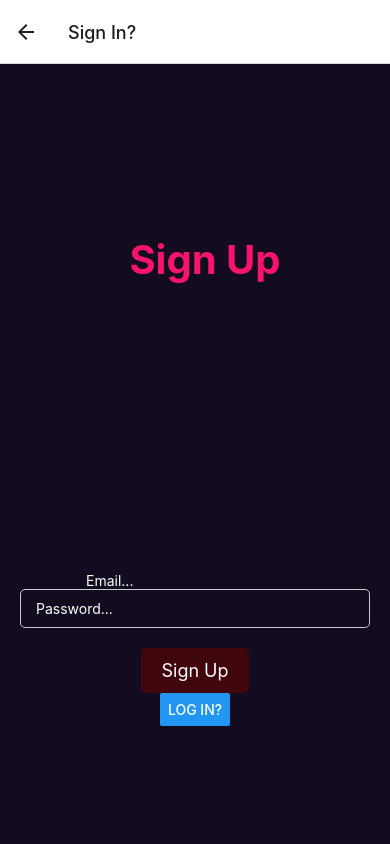
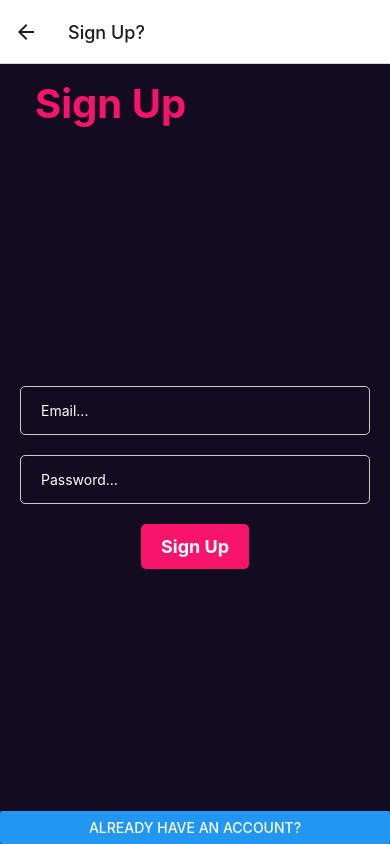
Before and after one commit to Capstone-2023-Amanda-Gabe/API, a React Native app in the folder CLIENT/: screen /Splash in a window 390 px wide. Built offline with nearby package versions, Linux system fonts and the light colour scheme; no server answers.

Commit message:
alot of changes

```diff
--- a/CLIENT/App.js
+++ b/CLIENT/App.js
@@ -6,8 +6,8 @@ import { Provider } from 'react-redux'
 import { useState } from "react";
 import { View } from "react-native";
 // import {Calendar} from 'react-native-calendars';
-import SignInScreen from "./pages/Signup";
-import SignUpScreen from "./pages/Login";
+import SignUpScreen from "./pages/SignUp";
+import LogInScreen from "./pages/LogIn";
 import { NavigationContainer } from "@react-navigation/native";
 import { createNativeStackNavigator } from "@react-navigation/native-stack";
 import * as SecureStore from "expo-secure-store";
@@ -44,7 +44,7 @@ export default function App() {
   const [selectedDay, setSelected] = useState("");
 
 
-  return(
+  return (
     <Provider store={store}>
       <QueryClientProvider client={queryClient}>
         <ClerkProvider publishableKey={CLERK_PUBLISHABLE_KEY} tokenCache={tokenCache}>
@@ -63,8 +63,8 @@ export default function App() {
             <SignedOut>
               <Stack.Navigator initialRouteName="Splash">
                 <Stack.Screen name="Splash" component={SplashScreen} />
-            <Stack.Screen name="Sign In?" component={SignInScreen} />
                 <Stack.Screen name="Sign Up?" component={SignUpScreen} />
+                <Stack.Screen name="Log In?" component={LogInScreen} />
               </Stack.Navigator>
             </SignedOut>
           </NavigationContainer>
--- a/CLIENT/package.json
+++ b/CLIENT/package.json
@@ -34,7 +34,8 @@
     "react-native-safe-area-context": "4.6.3",
     "react-native-screens": "~3.22.0",
     "react-native-web": "~0.19.6",
-    "react-query": "^3.39.3"
+    "react-query": "^3.39.3",
+    "react-redux": "^8.1.2"
   },
   "devDependencies": {
     "@babel/core": "^7.20.0"
--- a/CLIENT/pages/Login.js
+++ b/CLIENT/pages/Login.js
@@ -1,96 +1,172 @@
-import * as React from "react";
-import { Text, TextInput, TouchableOpacity, View } from "react-native";
-import { useSignUp } from "@clerk/clerk-expo";
+import React from "react";
+import {
+  Text,
+  TextInput,
+  TouchableOpacity,
+  View,
+  StyleSheet,
+} from "react-native";
+import { useSignIn } from "@clerk/clerk-expo";
+import { Button } from "react-native";
 
-export default function SignUpScreen() {
-  const { isLoaded, signUp, setActive } = useSignUp();
 
+
+export default function SignInScreen({ navigation }) {
+  const { LogIn, setActive, isLoaded } = useSignIn();
   const [emailAddress, setEmailAddress] = React.useState("");
   const [password, setPassword] = React.useState("");
-  const [pendingVerification, setPendingVerification] = React.useState(false);
-  const [code, setCode] = React.useState("");
 
-  // start the sign up process.
-  const onSignUpPress = async () => {
+
+  const onLogInPress = async () => {
     if (!isLoaded) {
       return;
     }
 
     try {
-      await signUp.create({
-        emailAddress,
+      const completeLogIn = await LogIn.create({
+        identifier: emailAddress,
         password,
       });
-
-      // send the email.
-      await signUp.prepareEmailAddressVerification({ strategy: "email_code" });
-
-      // change the UI to our pending section.
-      setPendingVerification(true);
+      await setActive({ session: completeLogIn.createdSessionId });
     } catch (err) {
-      console.error(JSON.stringify(err, null, 2));
-    }
-  };
-
-  // This verifies the user using email code that is delivered.
-  const onPressVerify = async () => {
-    if (!isLoaded) {
-      return;
-    }
-
-    try {
-      const completeSignUp = await signUp.attemptEmailAddressVerification({
-        code,
-      });
-
-      await setActive({ session: completeSignUp.createdSessionId });
-    } catch (err) {
-      console.error(JSON.stringify(err, null, 2));
+      console.log(err);
     }
   };
 
   return (
-    <View>
-      {!pendingVerification && (
-        <View>
-          <View>
+    <View style={styles.container}>
+      <View style={styles.header}>
+        <Text style={styles.headerText}>Log In</Text>
+      </View>
+
+      <View style={styles.content}>
         <TextInput
+          style={styles.input}
+          // styles={{ color: "white" }}
           autoCapitalize="none"
           value={emailAddress}
           placeholder="Email..."
-              onChangeText={(email) => setEmailAddress(email)}
+          onChangeText={(emailAddress) => setEmailAddress(emailAddress)}
+          placeholderTextColor="white"
+        />
+
+        <TextInput
+          style={styles.input}
+          autoCapitalize="none"
+          value={password}
+          placeholder="Password..."
+          secureTextEntry={true}
+          onChangeText={(password) => setPassword(password)}
+          placeholderTextColor="white"
         />
         </View>
 
-          <View>
-            <TextInput
-              value={password}
-              placeholder="Password..."
-              placeholderTextColor="#000"
-              secureTextEntry={true}
-              onChangeText={(password) => setPassword(password)}
+        <TouchableOpacity
+          style={[styles.button, { backgroundColor: "#f8146b" }]}
+          onPress={onLogInPress}
+        >
+          <Text style={[styles.buttonText, {  fontSize: 18 }]}>
+            Log In
+          </Text>
+        </TouchableOpacity>
+
+        <Button
+          title="Log In?"
+          onPress={() => navigation.navigate("Log In?")}
         />
       </View>
 
-          <TouchableOpacity onPress={onSignUpPress}>
-            <Text>Log In</Text>
-          </TouchableOpacity>
-        </View>
-      )}
-      {pendingVerification && (
-        <View>
-          <View>
-            <TextInput
-              value={code}
-              placeholder="Code..."
-              onChangeText={(code) => setCode(code)}
-            />
-          </View>
-          <TouchableOpacity onPress={onPressVerify}>
-            <Text>Verify Email</Text>
-          </TouchableOpacity>
-        </View>
-      )}
-    </View>
-  );
-}
+  )
+};
+
+const styles = StyleSheet.create({
+  container: {
+    flex: 1,
+    width: "100%",
+    backgroundColor: "#130c20",
+  },
+
+  header: {
+    backgroundColoir: "#130c20",
+    padding: 15,
+    alignSelf: "flex-start"
+  },
+
+  headerText: {
+    color: "#f8146b",
+    fontSize: 40,
+    fontWeight: "bold",
+    marginLeft: 20,
+  },
+
+  content: {
+    flex: 1,
+    justifyContent: "center",
+    alignItems: "center",
+    paddingHorizontal: 20,
+    backgroundColor: "#130c20",
+  },
+
+  input: {
+    width: "100%",
+    marginBottom: 20,
+    paddingVertical: 10,
+    paddingHorizontal: 15,
+    borderWidth: 1,
+    borderColor: "#ccc",
+    borderRadius: 5,
+    color: "white",
+  },
+
+  button: {
+    paddingVertical: 12,
+    paddingHorizontal: 20,
+    borderRadius: 5,
+  },
+
+  buttonText: {
+    color: "white",
+    fontSize: 18,
+    textAlign: "center",
+    fontWeight: "bold",
+  },
+});
+
+
+
+
+
+
+
+
+
+
+// const images = [
+//   "https://e1.pxfuel.com/desktop-wallpaper/292/938/desktop-wallpaper-fashion-aesthetic-fashion-collage.jpg",
+//   "https://wallpaper.dog/large/20504694.png",
+//   "https://wallpaperaccess.com/full/1437797.jpg",
+// ];
+
+
+
+
+// useEffect(() => {
+//   const interval = setInterval(changeBackground, 2000);
+//   return () => clearInterval(interval);
+// }, []);
+
+// const changeBackground = () => {
+//   const newIndex = Math.floor(Math.random() * images.length);
+//   setCurrentImageIndex(newIndex);
+// };
+
+
+{/* <ImageBackground
+        source={{ uri: images[currentImageIndex] }}
+        resizeMode="cover"
+        style={styles.image}
+      > */}
+
+
+
+      // import { useState, useEffect } from "react";
--- a/CLIENT/pages/SplashScreen.js
+++ b/CLIENT/pages/SplashScreen.js
@@ -12,7 +12,7 @@ import {
 export default function SplashScreen({ navigation }) {
   useEffect(() => {
     const timer = setTimeout(() => {
-      navigation.navigate("Sign In?");
+      navigation.navigate("Sign Up?");
     }, 2000);
 
     return () => clearTimeout(timer);
--- a/CLIENT/pages/signUp.js
+++ b/CLIENT/pages/signUp.js
@@ -1,48 +1,63 @@
-import React from "react";
-import {
-  Text,
-  TextInput,
-  TouchableOpacity,
-  View,
-  StyleSheet,
-} from "react-native";
-import { useSignIn } from "@clerk/clerk-expo";
-import { Button } from "react-native";
-import { useState, useEffect } from "react";
+import * as React from "react";
+import { Text, TextInput, TouchableOpacity, View, Button, StyleSheet } from "react-native";
+import { useSignUp } from "@clerk/clerk-expo";
+
+export default function SignUpScreen({ navigation }) {
+  const { isLoaded, signUp, setActive } = useSignUp();
+
+  const [emailAddress, setEmailAddress] = React.useState("");
+  const [password, setPassword] = React.useState("");
+  const [pendingVerification, setPendingVerification] = React.useState(false);
+  const [code, setCode] = React.useState("");
 
 
-export default function SignUpScreen({ navigation }) {
-  // const [currentImageIndex, setCurrentImageIndex] = useState(0);
-  const { signIn, setActive, isLoaded } = useSignIn();
-  const [emailAddress, setEmailAddress] = React.useState("");
-  const [password, setPassword] = React.useState("");
-
-
-  const onSignInPress = async () => {
+  const onSignUpPress = async () => {
     if (!isLoaded) {
       return;
     }
 
     try {
-      const completeSignIn = await signIn.create({
-        identifier: emailAddress,
+      await signUp.create({
+        emailAddress,
         password,
       });
-      await setActive({ session: completeSignIn.createdSessionId });
+
+      // send the email.
+      await signUp.prepareEmailAddressVerification({ strategy: "email_code" });
+
+      // change the UI to our pending section.
+      setPendingVerification(true);
     } catch (err) {
-      console.log(err);
+      console.error(JSON.stringify(err, null, 2));
+    }
+  };
+
+  // This verifies the user using email code that is delivered.
+  const onPressVerify = async () => {
+    if (!isLoaded) {
+      return;
+    }
+
+    try {
+      const completeSignUp = await signUp.attemptEmailAddressVerification({
+        code,
+      });
+
+      await setActive({ session: completeSignUp.createdSessionId });
+    } catch (err) {
+      console.error(JSON.stringify(err, null, 2));
     }
   };
 
   return (
     <View style={styles.container}>
-        <View style={styles.content}>
-          <Text style={styles.headerText}>Sign Up</Text>
-          </View>
-          <View style={styles.content}>
+      <View style={styles.header}>
+        <Text style={styles.headerText}>Sign Up</Text>
+      </View>
+
+      <View style={styles.content}>
           <TextInput
-            styles={styles.input}
-            style={{ color: "white" }}
+            style={styles.input}
             autoCapitalize="none"
             value={emailAddress}
             placeholder="Email..."
@@ -55,25 +70,38 @@ export default function SignUpScreen({ navigation }) {
             autoCapitalize="none"
             value={password}
             placeholder="Password..."
+            placeholderTextColor="white"
             secureTextEntry={true}
             onChangeText={(password) => setPassword(password)}
-            placeholderTextColor="white"
           />
 
           <TouchableOpacity
-            style={[styles.button, { backgroundColor: "#40050d" }]}
-            onPress={onSignInPress}
+            style={[styles.button, { backgroundColor: "#f8146b" }]}
+            onPress={onSignUpPress}
           >
             <Text style={[styles.buttonText, { color: "white", fontSize: 18 }]}>
               Sign Up
             </Text>
           </TouchableOpacity>
 
-          <Button
-            title="Log In?"
-            onPress={() => navigation.navigate("Sign Up?")}
+      </View>
+
+      {pendingVerification && (
+        <View>
+          <TextInput
+            value={code}
+            placeholder="Code..."
+            onChangeText={(code) => setCode(code)}
           />
+          <TouchableOpacity onPress={onPressVerify}>
+            <Text>Verify Email</Text>
+          </TouchableOpacity>
         </View>
+      )}
+      <Button
+        title="Already have an account?"
+        onPress={() => navigation.navigate("Log In?")}
+      />
     </View>
   );
 }
@@ -82,17 +110,19 @@ const styles = StyleSheet.create({
   container: {
     flex: 1,
     width: "100%",
+    backgroundColor: "#130c20",
   },
 
-  // header:{
-  //   // backgroundColoir: "#130c20",
-  //   padding:15,
-  // },
-  headerText:{
+  header: {
+    backgroundColor: "#130c20",
+    padding: 15,
+    alignSelf: "flex-start", // Align to the left
+  },
+
+  headerText: {
     color: "#f8146b",
     fontSize: 40,
     fontWeight: "bold",
-    //
     marginLeft: 20,
   },
 
@@ -104,60 +134,29 @@ const styles = StyleSheet.create({
     backgroundColor: "#130c20",
   },
 
+
+
   input: {
     width: "100%",
     marginBottom: 20,
-    paddingVertical: 10,
-    paddingHorizontal: 15,
+    paddingVertical: 15,
+    paddingHorizontal: 20,
     borderWidth: 1,
     borderColor: "#ccc",
     borderRadius: 5,
     color: "white",
   },
+
   button: {
     paddingVertical: 12,
     paddingHorizontal: 20,
     borderRadius: 5,
-    color: "white",
   },
+
   buttonText: {
     color: "white",
-    fontSize: 50,
+    fontSize: 18,
     textAlign: "center",
+    fontWeight: "bold",
   },
 });
-
-
-
-
-
-
-
-
-
-
-// const images = [
-//   "https://e1.pxfuel.com/desktop-wallpaper/292/938/desktop-wallpaper-fashion-aesthetic-fashion-collage.jpg",
-//   "https://wallpaper.dog/large/20504694.png",
-//   "https://wallpaperaccess.com/full/1437797.jpg",
-// ];
-
-
-
-
-// useEffect(() => {
-  //   const interval = setInterval(changeBackground, 2000);
-  //   return () => clearInterval(interval);
-  // }, []);
-
-  // const changeBackground = () => {
-  //   const newIndex = Math.floor(Math.random() * images.length);
-  //   setCurrentImageIndex(newIndex);
-  // };
-
-
-  {/* <ImageBackground
-        source={{ uri: images[currentImageIndex] }}
-        resizeMode="cover"
-        style={styles.image}
-      > */}
```
Also changed, not shown: 1 other file (tests, documents, lock files or other folders). Lines whose indentation alone changed are shown as unchanged.
